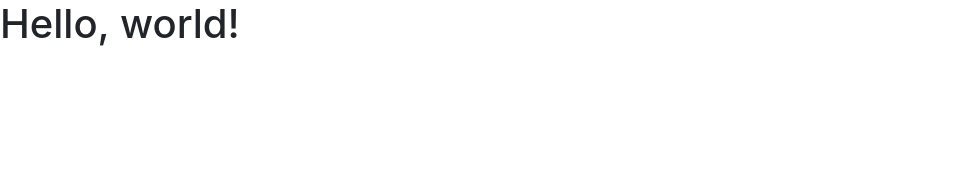
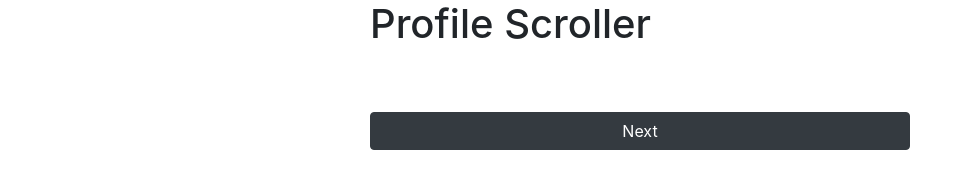
Before and after one commit to thomaschsu/profilescroller, a plain HTML site: page index.html in a window 1280 px wide. Shown: the whole page, without its empty margins (0-970 px from the left). Drawn offline with nearby package versions, Linux system fonts and the light colour scheme.

Commit message:
Added html

```diff
--- a/index.html
+++ b/index.html
@@ -10,12 +10,22 @@
     <link rel="stylesheet" href="https://stackpath.bootstrapcdn.com/bootstrap/4.4.1/css/bootstrap.min.css"
         integrity="sha384-Vkoo8x4CGsO3+Hhxv8T/Q5PaXtkKtu6ug5TOeNV6gBiFeWPGFN9MuhOf23Q9Ifjh" crossorigin="anonymous">
 
-    <title>Hello, world!</title>
+    <title>Profile Scroller</title>
 </head>
 
 <body>
-    <h1>Hello, world!</h1>
-
+    <div class="container">
+        <div class="row">
+            <div class="col-md-6 mx-auto">
+                <h1 class="mb-3">Profile Scroller</h1>
+                <div id="imageDisplay"></div>
+                <br>
+                <div id="profileDisplay"></div>
+                <br>
+                <button id="next" class="btn btn-dark btn-block">Next</button>
+            </div>
+        </div>
+    </div>
     <!-- Optional JavaScript -->
     <!-- jQuery first, then Popper.js, then Bootstrap JS -->
     <script src="https://code.jquery.com/jquery-3.4.1.slim.min.js"
@@ -27,6 +37,7 @@
     <script src="https://stackpath.bootstrapcdn.com/bootstrap/4.4.1/js/bootstrap.min.js"
         integrity="sha384-wfSDF2E50Y2D1uUdj0O3uMBJnjuUD4Ih7YwaYd1iqfktj0Uod8GCExl3Og8ifwB6"
         crossorigin="anonymous"></script>
+    <script src="app.js"></script>
 </body>
 
 </html>
```
